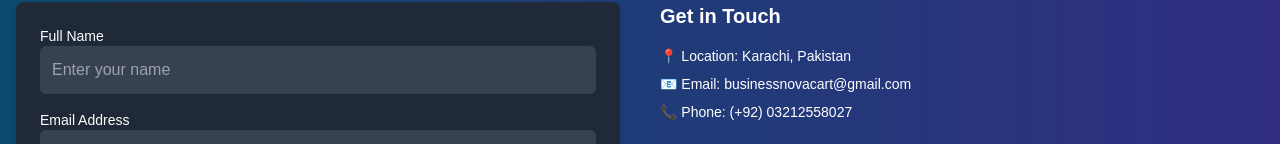
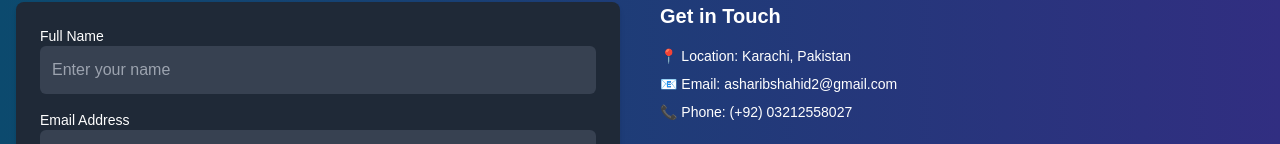
Before and after one commit to asharibshahid/Portfolio-New, a Next.js app: page /components/contact in a window 1280 px wide. Shown: the part 214-358 px from the top of the page. Built offline with nearby package versions, Linux system fonts and the light colour scheme.

Commit message:
Update page.tsx

```diff
--- a/app/components/contact/page.tsx
+++ b/app/components/contact/page.tsx
@@ -108,7 +108,7 @@ const Contact = () => {
           <div className="contact-info text-center lg:text-left">
             <h3 className="text-xl font-bold mb-4">Get in Touch</h3>
             <p className="text-sm mb-2">📍 Location: Karachi, Pakistan</p>
-            <p className="text-sm mb-2">📧 Email: businessnovacart@gmail.com</p>
+            <p className="text-sm mb-2">📧 Email: asharibshahid2@gmail.com</p>
             <p className="text-sm mb-6">📞 Phone: (+92) 03212558027</p>
 
             {/* Social Media Icons */}
@@ -125,7 +125,7 @@ const Contact = () => {
               <a href="https://www.linkedin.com/in/asharib-shahid-73a3022b5/" target="_blank" rel="noopener noreferrer">
                 <Icon icon="skill-icons:linkedin" className="w-10 h-10 text-blue-600 hover:scale-110 transition-transform" />
               </a>
-              <a href="https://github.com" target="_blank" rel="noopener noreferrer">
+              <a href="https://github.com/asharibshahid" target="_blank" rel="noopener noreferrer">
                 <Icon icon="mdi:github" className="w-10 h-10 text-gray-400 hover:scale-110 transition-transform" />
               </a>
             </div>
```
